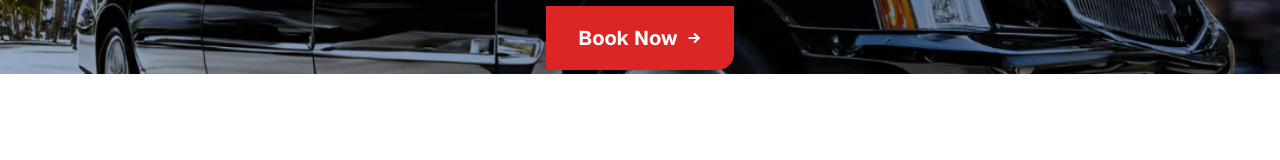
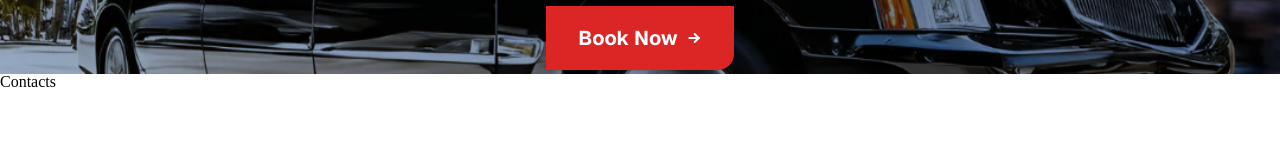
Before and after one commit to caballerorandy6/Limo-Renting-NextJS, a Next.js app: page /info/contacts in a window 1280 px wide. Shown: the part 326-486 px from the top of the page. Built offline with nearby package versions, Linux system fonts and the light colour scheme.

Commit message:
updated all

```diff
--- a/src/app/info/contacts/page.tsx
+++ b/src/app/info/contacts/page.tsx
@@ -1,7 +1,7 @@
 import React from "react";
 
 const Contacts = () => {
-  return <div></div>;
+  return <div>Contacts</div>;
 };
 
 export default Contacts;
```
